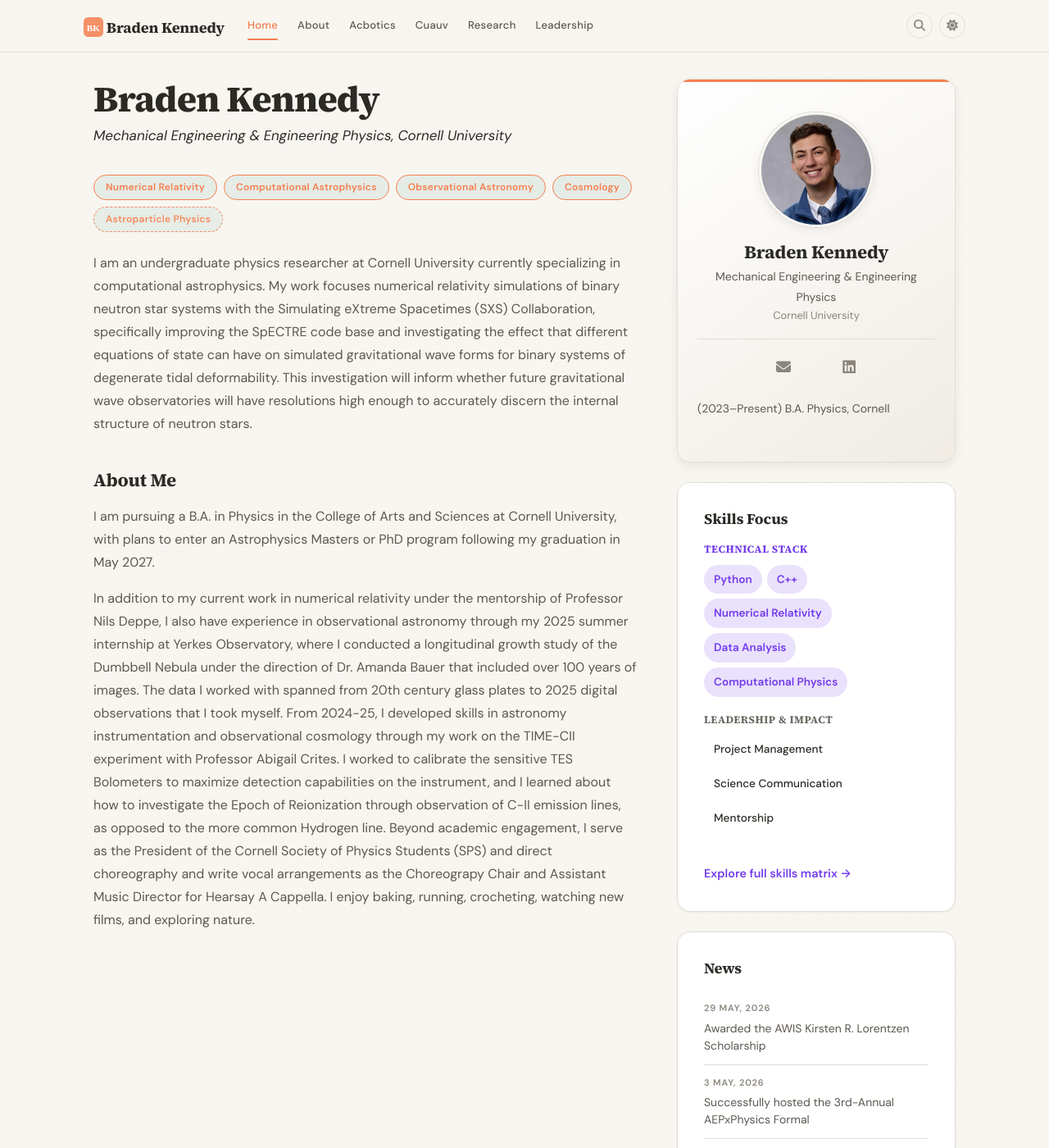
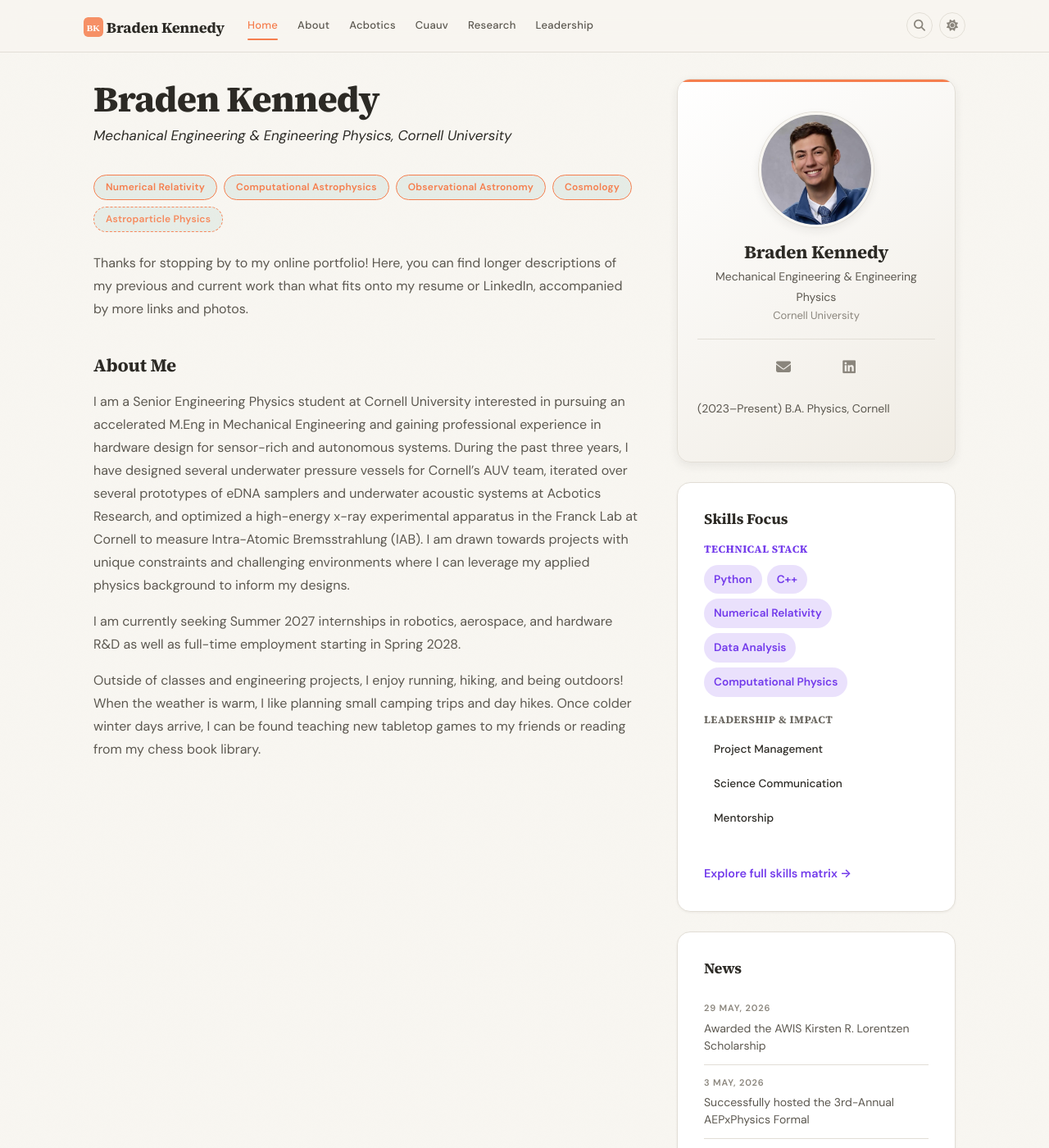
Before and after one commit to braden-kennedy/bkennedyportfolio, a Jekyll site: the page built from _pages/home.md, in a window 1280 px wide and 1400 px high. Shown: the whole window at 82% size. Built offline with Jekyll 4.4.1, drawn with Linux system fonts in a browser that asks for light colours; a style sheet for code colours, icons or effects is not loaded.

Commit message:
Update home.md

```diff
--- a/_pages/home.md
+++ b/_pages/home.md
@@ -17,10 +17,12 @@ permalink: /
 <a href="{{ site.url }}{{ site.baseurl }}/research" class="chip" style="border-style: dashed; opacity: 0.9;" title="Prospective Graduate Interest">Astroparticle Physics</a>
 </div>
 
-I am an undergraduate physics researcher at Cornell University currently specializing in computational astrophysics. My work focuses numerical relativity simulations of binary neutron star systems with the Simulating eXtreme Spacetimes (SXS) Collaboration, specifically improving the SpECTRE code base and investigating the effect that different equations of state can have on simulated gravitational wave forms for binary systems of degenerate tidal deformability. This investigation will inform whether future gravitational wave observatories will have resolutions high enough to accurately discern the internal structure of neutron stars.
+Thanks for stopping by to my online portfolio! Here, you can find longer descriptions of my previous and current work than what fits onto my resume or LinkedIn, accompanied by more links and photos.
 
 ### About Me
 
-I am pursuing a B.A. in Physics in the College of Arts and Sciences at Cornell University, with plans to enter an Astrophysics Masters or PhD program following my graduation in May 2027.
+I am a Senior Engineering Physics student at Cornell University interested in pursuing an accelerated M.Eng in Mechanical Engineering and gaining professional experience in hardware design for sensor-rich and autonomous systems. During the past three years, I have designed several underwater pressure vessels for Cornell's AUV team, iterated over several prototypes of eDNA samplers and underwater acoustic systems at Acbotics Research, and optimized a high-energy x-ray experimental apparatus in the Franck Lab at Cornell to measure Intra-Atomic Bremsstrahlung (IAB). I am drawn towards projects with unique constraints and challenging environments where I can leverage my applied physics background to inform my designs.
 
-In addition to my current work in numerical relativity under the mentorship of Professor Nils Deppe, I also have experience in observational astronomy through my 2025 summer internship at Yerkes Observatory, where I conducted a longitudinal growth study of the Dumbbell Nebula under the direction of Dr. Amanda Bauer that included over 100 years of images. The data I worked with spanned from 20th century glass plates to 2025 digital observations that I took myself. From 2024-25, I developed skills in astronomy instrumentation and observational cosmology through my work on the TIME-CII experiment with Professor Abigail Crites. I worked to calibrate the sensitive TES Bolometers to maximize detection capabilities on the instrument, and I learned about how to investigate the Epoch of Reionization through observation of C-II emission lines, as opposed to the more common Hydrogen line. Beyond academic engagement, I serve as the President of the Cornell Society of Physics Students (SPS) and direct choreography and write vocal arrangements as the Choreograpy Chair and Assistant Music Director for Hearsay A Cappella. I enjoy baking, running, crocheting, watching new films, and exploring nature.
+I am currently seeking Summer 2027 internships in robotics, aerospace, and hardware R&D as well as full-time employment starting in Spring 2028.
+
+Outside of classes and engineering projects, I enjoy running, hiking, and being outdoors! When the weather is warm, I like planning small camping trips and day hikes. Once colder winter days arrive, I can be found teaching new tabletop games to my friends or reading from my chess book library.
```
